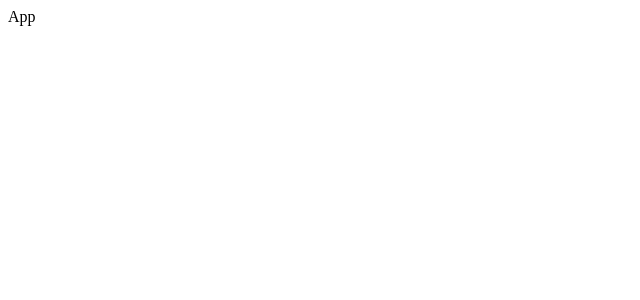
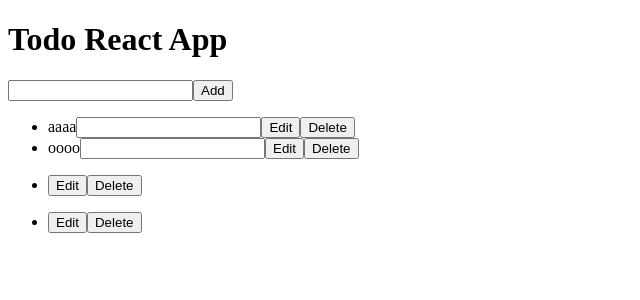
Before and after one commit to ayakamiyake7/my-todo-app2, a React (Create React App) app: page / in a window 1280 px wide. Shown: the top 300 px of the page, without its empty margins (0-640 px from the left). Built offline with nearby package versions, Linux system fonts and the light colour scheme.

Commit message:
Added add and delete buttons.

```diff
--- a/src/App.js
+++ b/src/App.js
@@ -1,10 +1,76 @@
-import React from 'react';
+import React, { useState } from 'react';
 
-function App() {
+const App = () => {
+  const [todoText, setTodoText] = useState('') //text which entering to the box
+
+  const [notStartedYetTodos, setNotStartedYetTodos] = useState(['aaaa','oooo'])
+  const [inProgressTodos, setInProgressTodos] = useState([''])
+  const [completeTodos, setCompleteTodos] = useState([''])
+
+  const onChangeTodoText = (e) => setTodoText(e.target.value)
+  const onClickAdd = () => {
+    if(todoText !== "") {
+      setNotStartedYetTodos([...notStartedYetTodos, todoText])
+      setTodoText('')
+    }
+  }
+  const onClickDelete = (index) => {
+    const newTodos = [...notStartedYetTodos]
+    newTodos.splice(index, 1)
+    setNotStartedYetTodos(newTodos) //未完了のnewTodoで更新してあげましょう、がわからない
+    alert('Are you sure you want to delete?')
+  }
+
+
   return (
-   <>
-   <div>App</div>
-   </>
+  <>
+  <h1>Todo React App</h1>
+  <div className="input_area">
+    <input type="text" label="title" value={todoText} onChange={onChangeTodoText}/>
+    <button onClick={onClickAdd}>Add</button>
+  </div>
+
+  <div className="not_started_yet_area">
+    <ul>
+      {notStartedYetTodos.map((todo, index) => {
+        return (
+          <li key={todo}>{todo}
+            <input type="text" value={todo.value}
+
+            />
+            <button>Edit</button>
+            <button onClick={() =>{onClickDelete(index)}}>Delete</button>
+          </li>
+        )
+      })}
+    </ul>
+  </div>
+  <div className="in_progress_area">
+    <ul>
+      {inProgressTodos.map((todo) => {
+      return (
+        <li key={todo}>{todo}
+          <button>Edit</button>
+          <button>Delete</button>
+        </li>
+      )
+      })}
+    </ul>
+  </div>
+  <div className="complete_area">
+    <ul>
+      {completeTodos.map((todo) => {
+        return (
+          <li key={todo}>{todo}
+            <button>Edit</button>
+            <button>Delete</button>
+          </li>
+        )
+      })
+      }
+    </ul>
+  </div>
+  </>
   )
 }
 
```
